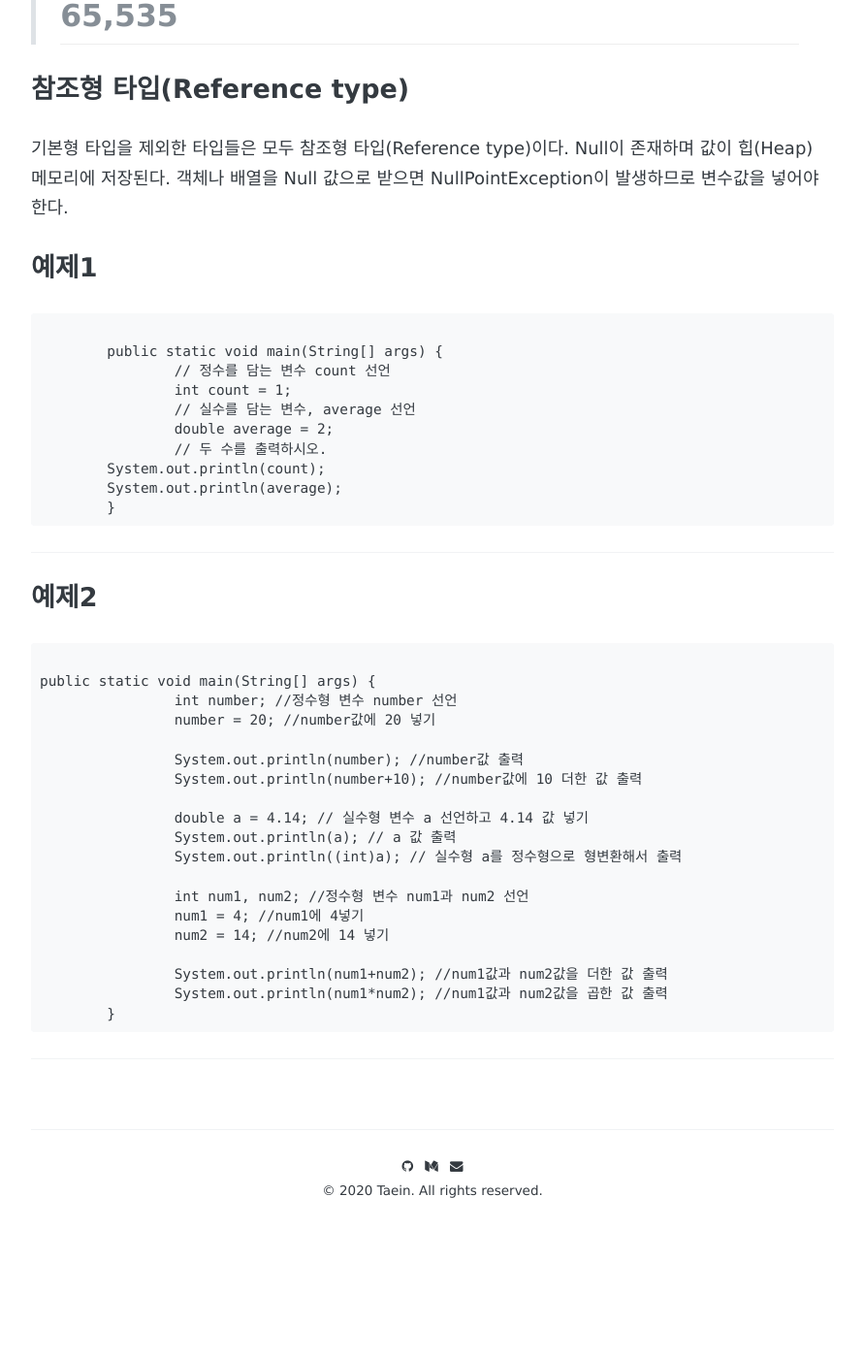
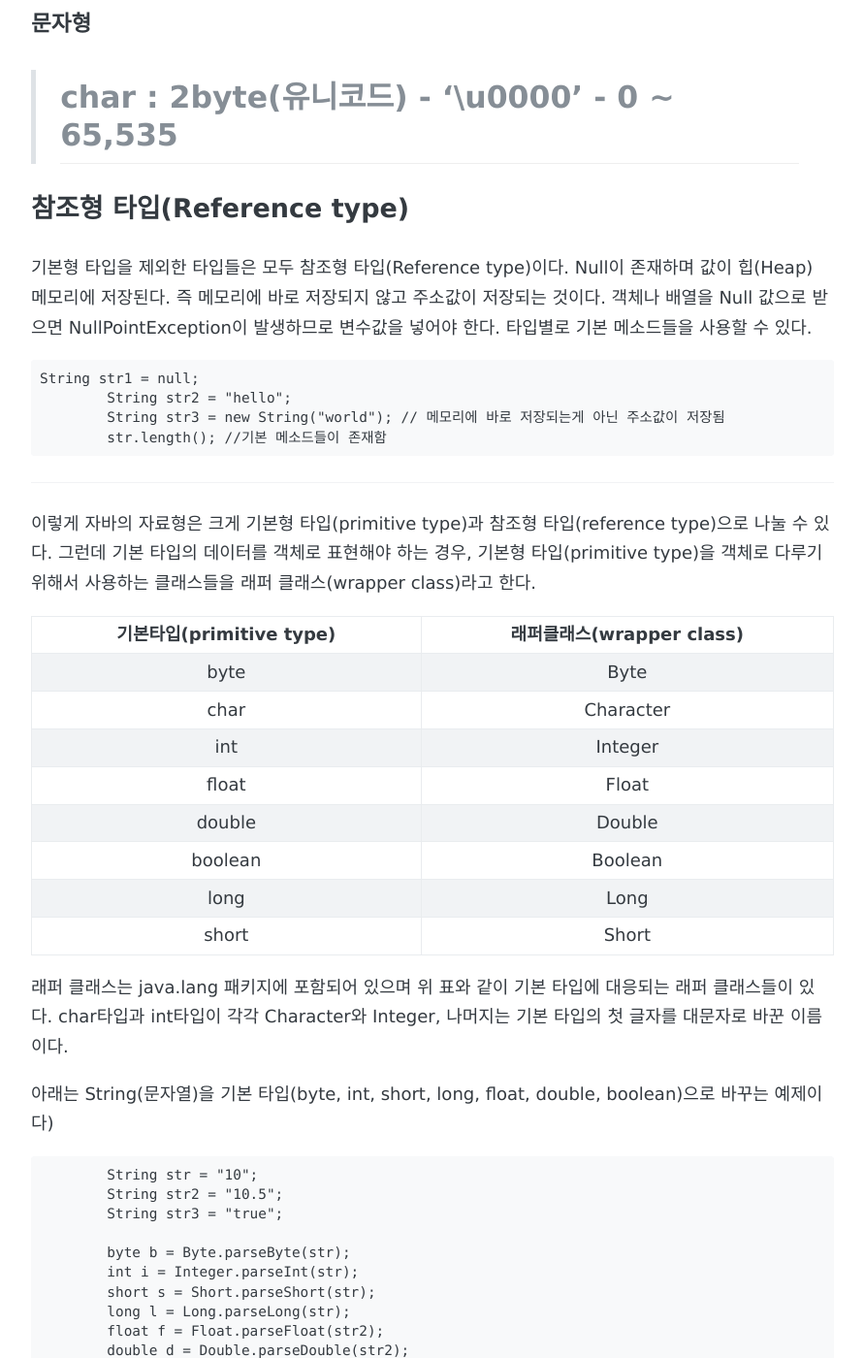
Before and after one commit to Taein0910/blog, a Jekyll site: the page built from _posts/2018-12-20-java-type-post.md, in a window 1280 px wide and 1400 px high, scrolled down 1680 px. Shown: the whole window at 97% size, without its empty margins (194-1085 px from the left). Built offline with Jekyll 4.4.1, drawn with Linux system fonts in a browser that asks for light colours; some web fonts are replaced; comment, search, counter and statistics services are not loaded; before the commit the page ends 3008 px from its top, so only the background shows below that; some of the changed text lies outside the part shown.

Commit message:
Update 2018-12-20-java-type-post.md

```diff
--- a/_posts/2018-12-20-java-type-post.md
+++ b/_posts/2018-12-20-java-type-post.md
@@ -1,14 +1,17 @@
 ---
 layout: post
-title: "JAVA 변수 타입 별 사용"
-description: "java의 변수 기본형 타입 별 사용방법 정리"
+title: "JAVA 변수 알아보기"
+description: "타입 종류와 래퍼 클래스, 리터럴, 스코프, 라이프타임, 캐스팅 등 JAVA 변수 A-Z 알아보기"
 date: 2018-12-20
 tags: [JAVA, 자바, 프로그래밍]
 comments: true
 share: true
 ---
 
-## 코드
+## 변수란?
+"하나의 값을 저장할 수 있는 저장공간"
+
+### 변수 선언 예제
 
 ~~~
 		 //long 타입 값에는 소문자 l이나 대문자 L을 붙여야 합니다.
@@ -59,53 +62,121 @@ share: true
 
 ### 참조형 타입(Reference type)
 기본형 타입을 제외한 타입들은 모두 참조형 타입(Reference type)이다.
-Null이 존재하며 값이 힙(Heap) 메모리에 저장된다.
+Null이 존재하며 값이 힙(Heap) 메모리에 저장된다. 즉 메모리에 바로 저장되지 않고 주소값이 저장되는 것이다.
 객체나 배열을 Null 값으로 받으면 NullPointException이 발생하므로 변수값을 넣어야 한다.
-
-
-### 예제1
+타입별로 기본 메소드들을 사용할 수 있다.
 
 ~~~
-
-	public static void main(String[] args) {
-		// 정수를 담는 변수 count 선언
-		int count = 1;
-		// 실수를 담는 변수, average 선언
-		double average = 2;
-		// 두 수를 출력하시오.
-        System.out.println(count);
-        System.out.println(average);
-	}
+String str1 = null;
+        String str2 = "hello";
+        String str3 = new String("world"); // 메모리에 바로 저장되는게 아닌 주소값이 저장됨
+        str.length(); //기본 메소드들이 존재함
 ~~~
-
-
 
 ---
 
+이렇게 자바의 자료형은 크게 기본형 타입(primitive type)과 참조형 타입(reference type)으로 나눌 수 있다.
+그런데 기본 타입의 데이터를 객체로 표현해야 하는 경우, 기본형 타입(primitive type)을 객체로 다루기 위해서 사용하는 클래스들을 래퍼 클래스(wrapper class)라고 한다.
 
-### 예제2
+| 기본타입(primitive type) | 래퍼클래스(wrapper class) |
+|:------------------------:|:-------------------------:|
+| byte                     | Byte                      |
+| char                     | Character                 |
+| int                      | Integer                   |
+| float                    | Float                     |
+| double                   | Double                    |
+| boolean                  | Boolean                   |
+| long                     | Long                      |
+| short                    | Short                     |
+
+래퍼 클래스는 java.lang 패키지에 포함되어 있으며 위 표와 같이 기본 타입에 대응되는 래퍼 클래스들이 있다.
+char타입과 int타입이 각각 Character와 Integer, 나머지는 기본 타입의 첫 글자를 대문자로 바꾼 이름이다.
+
+아래는 String(문자열)을 기본 타입(byte, int, short, long, float, double, boolean)으로 바꾸는 예제이다)
+~~~
+        String str = "10";
+        String str2 = "10.5";
+        String str3 = "true";
+
+        byte b = Byte.parseByte(str);
+        int i = Integer.parseInt(str);
+        short s = Short.parseShort(str);
+        long l = Long.parseLong(str);
+        float f = Float.parseFloat(str2);
+        double d = Double.parseDouble(str2);
+        boolean bool = Boolean.parseBoolean(str3);
+
+        System.out.println("문자열 byte값 변환 : "+b);
+        System.out.println("문자열 int값 변환 : "+i);
+        System.out.println("문자열 short값 변환 : "+s);
+        System.out.println("문자열 long값 변환 : "+l);
+        System.out.println("문자열 float값 변환 : "+f);
+        System.out.println("문자열 double값 변환 : "+d);
+        System.out.println("문자열 boolean값 변환 : "+bool);
+~~~
+> 문자열 byte 값 변환 : 10
+> 문자열 int값 변환 : 10
+> 문자열 short값 변환: 10
+> 문자열 float값 변환 : 10.5
+> 문자열 double값 변환 : 10.5
+> 문자열 boolean값 변환 : true
+
+---
+
+### 리터럴(literal)
+"프로그램에서 고정된 값"
+즉 변수에 넣는 변하지 않는 데이터를 의미한다.
+리터럴의 종류로는 정수형(integer), 실수형(Floating point, 부동소수형), 부울형(boolean), 문자형(character), 그리고 문자열(String)이 있다.
+
+이때 double과 float은 각각 D(생략 가능), f를 끝에 붙여줘야 한다.
+~~~
+float a = 0.1234f;
+double b = .1234D;
+~~~
+
+---
+
+### 변수의 스코프와 라이프타임
+#### 스코프
+영역이란 뜻으로 변수에 접근할 수 있는 범위를 얘기한다.
+변수가 선언된 블록({로 시작하고 }로 끝남)내에서는 접근할 수 있다.
+
+#### 전역변수와 지역변수
+Class 영역에서 선언한 변수를 전역 변수(Global Variable)라 한다. 이는 클래스 안이라면 어디서나 사용이 가능하다.
+메소드 내에서 선언하는 변수는 지역 변수(Local varaible)라고 하는데 메소드 안에서만 사용할 수 있다.
+
+#### 라이프타임
+변수의 생명주기(변수가 생성되고 죽는것)를 의미한다.
+즉, 변수가 메모리에서 살아있는 기간이 라이프타임이다.
+
+클래스에 선언된 변수는 클래스 전체 클래스가 초기화되고 프로그램이 끝날 때 까지 살아있고,
+지역변수는 선언된 블록내부 변수 선언 이후 부터 블록을 벗어날 때까지 살아있다.
+
+static 키워드가 있는 변수는 클래스 내에서 공유되어 어디서나 사용 가능하고
+main 메소드에서는 static 변수가 아닐 경우 객체화해야 클래스 변수를 사용할 수 있다.
+
+---
+
+### 타입 캐스팅(형변환)
+형변환(type casting)이란 변수의 타입을 변경하는 것이다.
+형변환에는 두 가지 종류가 있다.
+
+#### 캐스팅(다운 캐스팅)
+큰 데이터 타입에서 작은 데이터타입으로의 변환이다.
+데이터 손실이 발생하므로, 직접 선언해줘야 한다(강제캐스팅)
 
 ~~~
-
-public static void main(String[] args) {
-		int number; //정수형 변수 number 선언
-		number = 20; //number값에 20 넣기
-
-		System.out.println(number); //number값 출력
-		System.out.println(number+10); //number값에 10 더한 값 출력
-
-		double a = 4.14; // 실수형 변수 a 선언하고 4.14 값 넣기
-		System.out.println(a); // a 값 출력
-		System.out.println((int)a); // 실수형 a를 정수형으로 형변환해서 출력
-
-		int num1, num2; //정수형 변수 num1과 num2 선언
-		num1 = 4; //num1에 4넣기
-		num2 = 14; //num2에 14 넣기
-
-		System.out.println(num1+num2); //num1값과 num2값을 더한 값 출력
-		System.out.println(num1*num2); //num1값과 num2값을 곱한 값 출력
-	}
+double a = 9.81;
+int b = (int) a; // 9.81 -> 9 (소수점 이하 버려짐)
 ~~~
 
+#### 타입 프로모션(업 캐스팅)
+작은 데이터타입에서 큰 데이터타입으로의 변환을 의미하며 자동으로 변환된다.
 
----
+~~~
+int x = 3;
+double y = x; // 3 -> 3.0 (자동 변환 후, 대입)
+
+String name = "sehong";
+Object obj = name; // String 타입을 Object클래스로 자동 변환
+~~~
```
